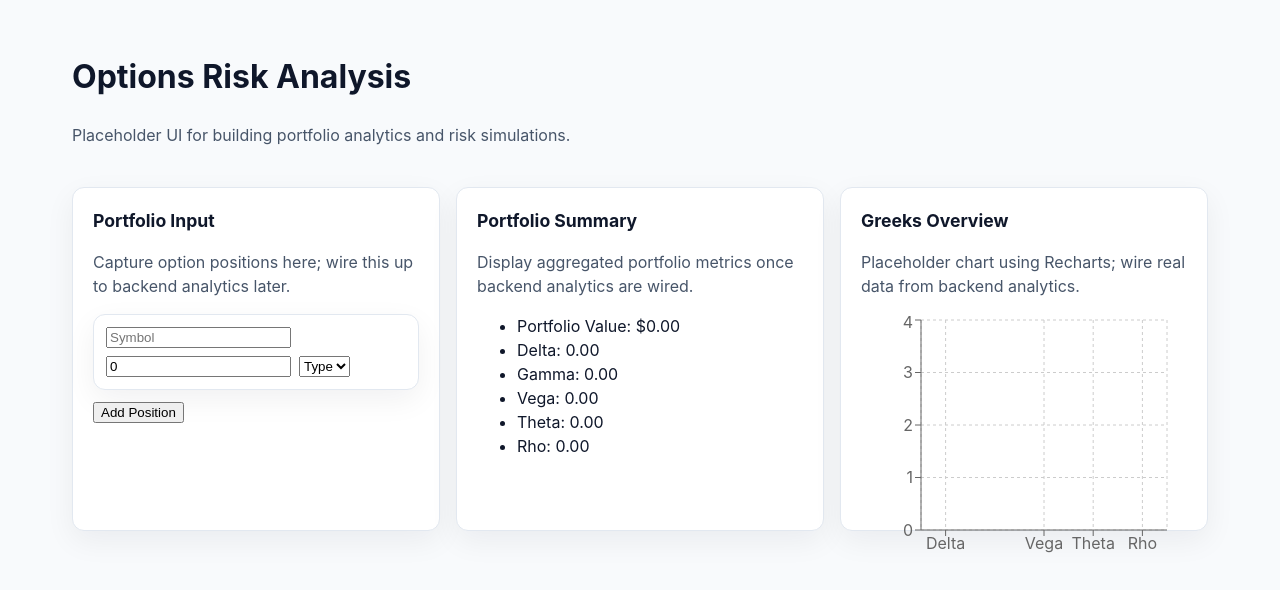
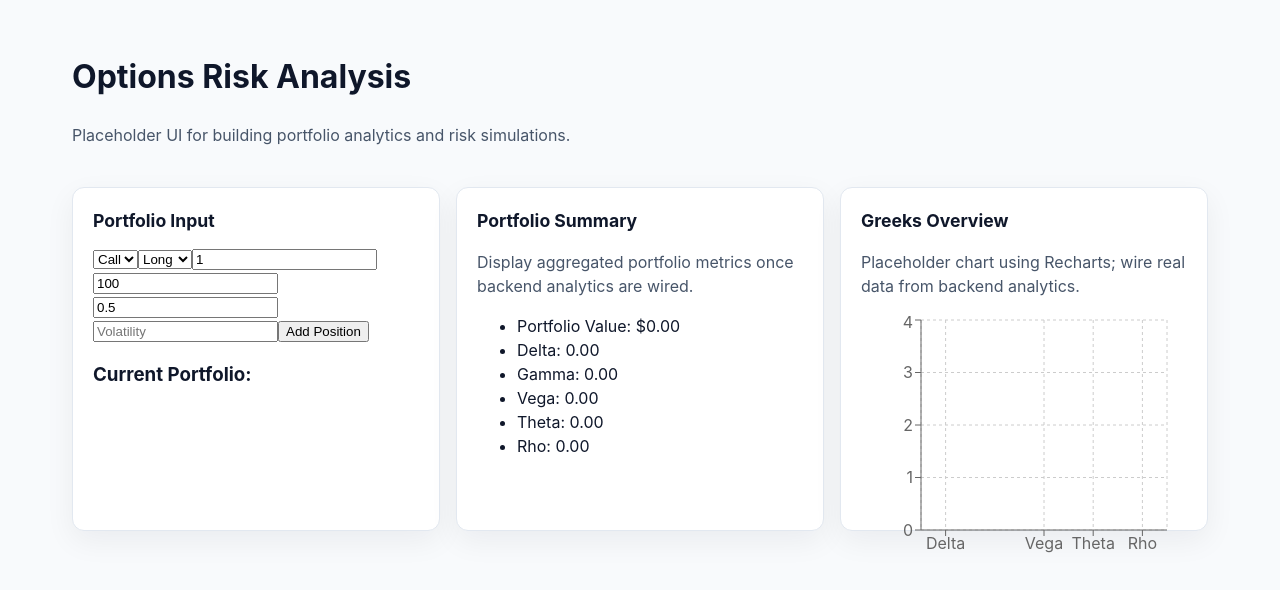
Before and after one commit to rushil-singh24/OptionalRisk, a React (Vite) app in the folder frontend/: page / in a window 1280 px wide. Shown: the top 590 px of the page. Built offline with nearby package versions, Linux system fonts and the light colour scheme.

Commit message:
Update PositionForm.tsx

```diff
--- a/frontend/src/components/PositionForm.tsx
+++ b/frontend/src/components/PositionForm.tsx
@@ -1,70 +1,59 @@
-/** Placeholder component for entering portfolio positions. */
-import { useState } from "react";
+import React, { useState } from "react";
 
-type Position = {
-  symbol: string;
-  quantity: number;
-  type: "call" | "put" | "";
-};
+interface Props {
+  portfolio: any[];
+  setPortfolio: (p: any[]) => void;
+  defaultVolatility: number;
+}
 
-const PositionForm = () => {
-  const [positions, setPositions] = useState<Position[]>([
-    { symbol: "", quantity: 0, type: "" },
-  ]);
+const PositionForm: React.FC<Props> = ({ portfolio, setPortfolio, defaultVolatility }) => {
+  const [position, setPosition] = useState({
+    type: "call",
+    side: "long",
+    quantity: 1,
+    strike: 100,
+    time_to_expiry: 0.5,
+    volatility: defaultVolatility
+  });
 
-  const addRow = () =>
-    setPositions((prev) => [...prev, { symbol: "", quantity: 0, type: "" }]);
+  const handleChange = (e: React.ChangeEvent<HTMLInputElement | HTMLSelectElement>) => {
+    const { name, value } = e.target;
+    setPosition({ ...position, [name]: name === "quantity" || name === "strike" || name === "time_to_expiry" || name === "volatility" ? parseFloat(value) : value });
+  };
+
+  const addPosition = () => {
+    setPortfolio([...portfolio, position]);
+    setPosition({
+      type: "call",
+      side: "long",
+      quantity: 1,
+      strike: 100,
+      time_to_expiry: 0.5,
+      volatility: defaultVolatility
+    });
+  };
 
   return (
     <div>
-      <p className="placeholder">
-        Capture option positions here; wire this up to backend analytics later.
-      </p>
-      <div className="grid" style={{ gridTemplateColumns: "1fr" }}>
-        {positions.map((pos, idx) => (
-          <div key={idx} className="card" style={{ padding: "0.75rem" }}>
-            <div style={{ display: "flex", gap: "0.5rem", flexWrap: "wrap" }}>
-              <input
-                type="text"
-                placeholder="Symbol"
-                value={pos.symbol}
-                onChange={(e) =>
-                  setPositions((prev) =>
-                    prev.map((p, i) => (i === idx ? { ...p, symbol: e.target.value } : p))
-                  )
-                }
-              />
-              <input
-                type="number"
-                placeholder="Quantity"
-                value={pos.quantity}
-                onChange={(e) =>
-                  setPositions((prev) =>
-                    prev.map((p, i) =>
-                      i === idx ? { ...p, quantity: Number(e.target.value) } : p
-                    )
-                  )
-                }
-              />
-              <select
-                value={pos.type}
-                onChange={(e) =>
-                  setPositions((prev) =>
-                    prev.map((p, i) => (i === idx ? { ...p, type: e.target.value as Position["type"] } : p))
-                  )
-                }
-              >
-                <option value="">Type</option>
-                <option value="call">Call</option>
-                <option value="put">Put</option>
-              </select>
-            </div>
-          </div>
-        ))}
-      </div>
-      <button onClick={addRow} style={{ marginTop: "0.75rem" }}>
-        Add Position
-      </button>
+      <select name="type" value={position.type} onChange={handleChange}>
+        <option value="call">Call</option>
+        <option value="put">Put</option>
+      </select>
+
+      <select name="side" value={position.side} onChange={handleChange}>
+        <option value="long">Long</option>
+        <option value="short">Short</option>
+      </select>
+
+      <input type="number" name="quantity" value={position.quantity} onChange={handleChange} placeholder="Quantity" />
+      <input type="number" name="strike" value={position.strike} onChange={handleChange} placeholder="Strike Price" />
+      <input type="number" step="0.01" name="time_to_expiry" value={position.time_to_expiry} onChange={handleChange} placeholder="Time to Expiry (years)" />
+      <input type="number" step="0.01" name="volatility" value={position.volatility} onChange={handleChange} placeholder="Volatility" />
+
+      <button onClick={addPosition}>Add Position</button>
+
+      <h3>Current Portfolio:</h3>
+      <pre>{JSON.stringify(portfolio, null, 2)}</pre>
     </div>
   );
 };
```
